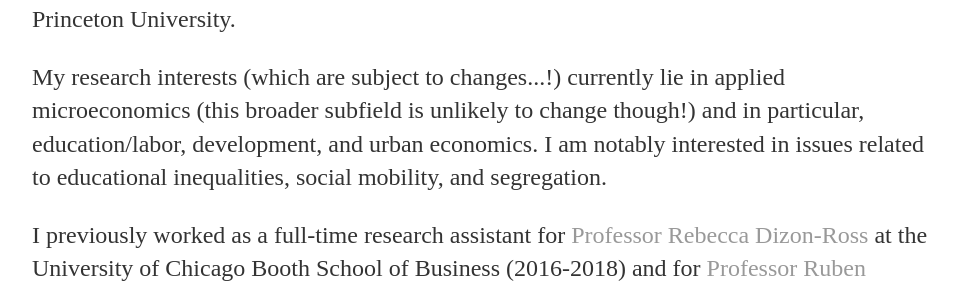
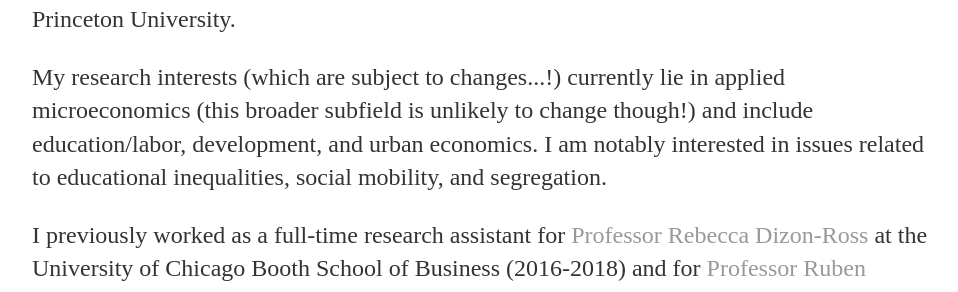
Before and after one commit to christinecai/christinecai.github.io, a Jekyll site: the page built from index.html, in a window 1280 px wide. Shown: the part 228-520 px from the top of the page, without its empty margins (160-1118 px from the left). Built offline with Jekyll 4.4.1, drawn with Linux system fonts in a browser that asks for light colours.

Commit message:
Update index.html

```diff
--- a/index.html
+++ b/index.html
@@ -9,7 +9,7 @@
 	<p>My name is Christine Cai and I'm currently a first-year Ph.D. Candidate in Economics at Princeton University.</p>
 
 	<p>My research interests (which are subject to changes...!) currently lie in applied microeconomics (this broader subfield is unlikely to change though!)
-		and in particular, education/labor, development, and urban economics.
+		and include education/labor, development, and urban economics.
 		I am notably interested in issues related to educational inequalities, social mobility, and segregation.</p>
 
 	<p>I previously worked as a full-time research assistant for
```
